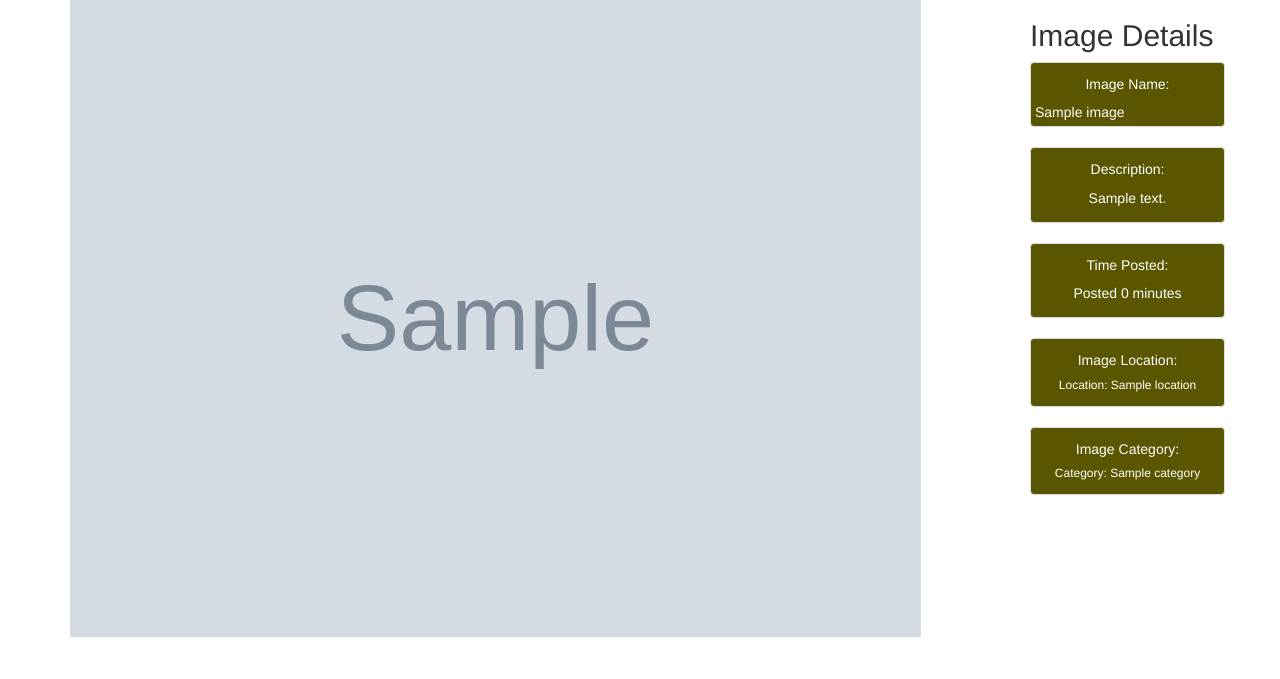
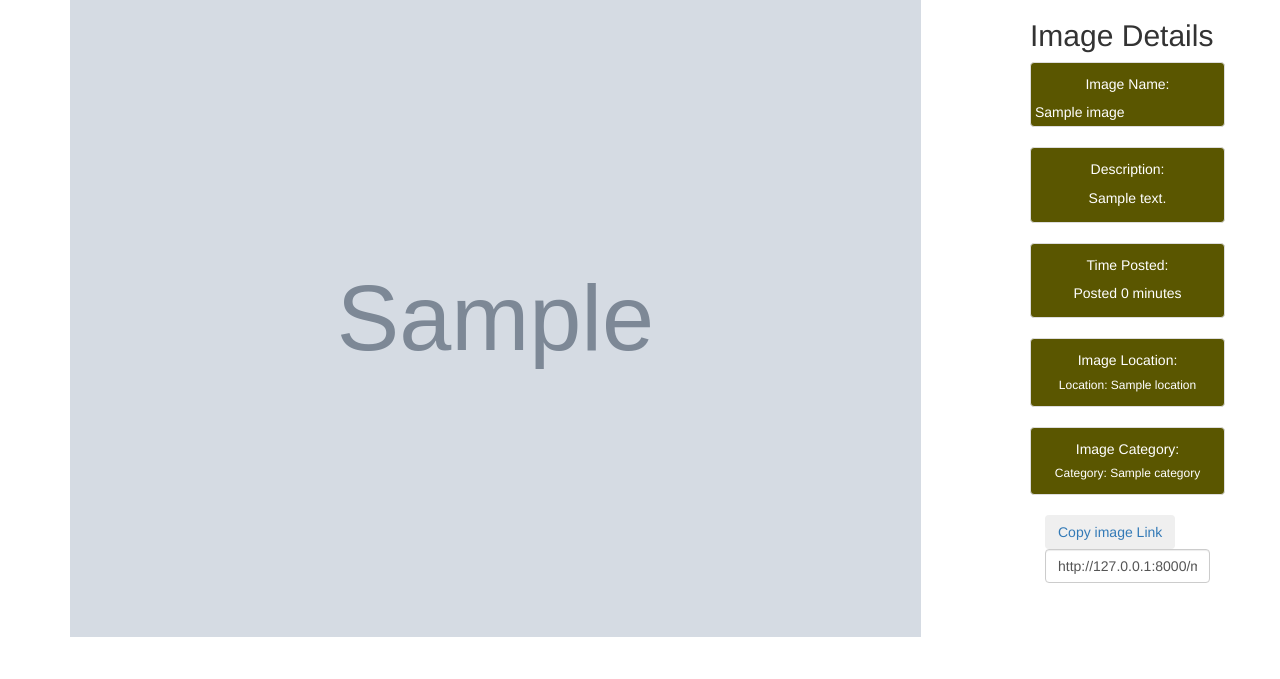
Before and after one commit to samoluoch/photos, a Django app: page /image/1 in a window 1280 px wide. Shown: the part 121-800 px from the top of the page. Run offline with Django 3.2, Linux system fonts and the light colour scheme; tables that the repository leaves empty hold one stand-in row (values such as "Sample post"); grey boxes marked "Sample" are stand-in pictures; some libraries are stand-ins or nearby versions.

Commit message:
added link copying functionality

```diff
--- a/photos/templates/all-images/image.html
+++ b/photos/templates/all-images/image.html
@@ -49,10 +49,35 @@
          <h6 class="text-center">Category: {{image.category}}</h6>
          </div>
     </div>
+
+
+           <a onclick="copyLink({{image.id}})"><button type="button" class="btn btn-outline-warning my-2 my-sm-0 link-btn">Copy image Link</button></a>
+              <input class="form-control" type="text" value="http://127.0.0.1:8000{{image.image.url}}" id="thislinkhere-{{image.id}}">
+              <a ></a>
+
+
  </div>
 
 
  </div>
 
+ </div>
+
+<script>
+    function copyLink(id) {
+      /* Get the text field */
+      var copyText = document.getElementById( "thislinkhere-" + id );
+
+      /* Select the text field */
+      copyText.select();
+
+      /* Copy the text inside the text field */
+      document.execCommand( "copy" );
+
+      /* Alert the copied text */
+      alert( "Do you want to share this link?: " + copyText.value );
+    }
+  </script>
+
+
  {% endblock %}
- </div>
```
